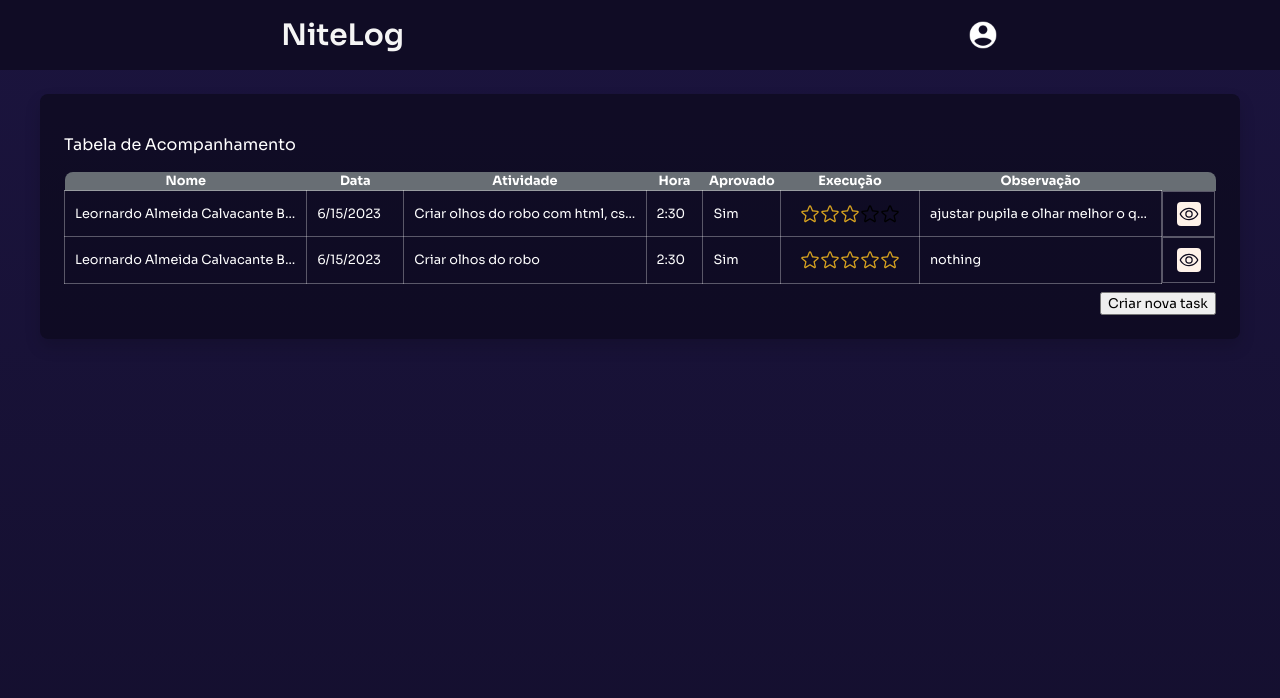
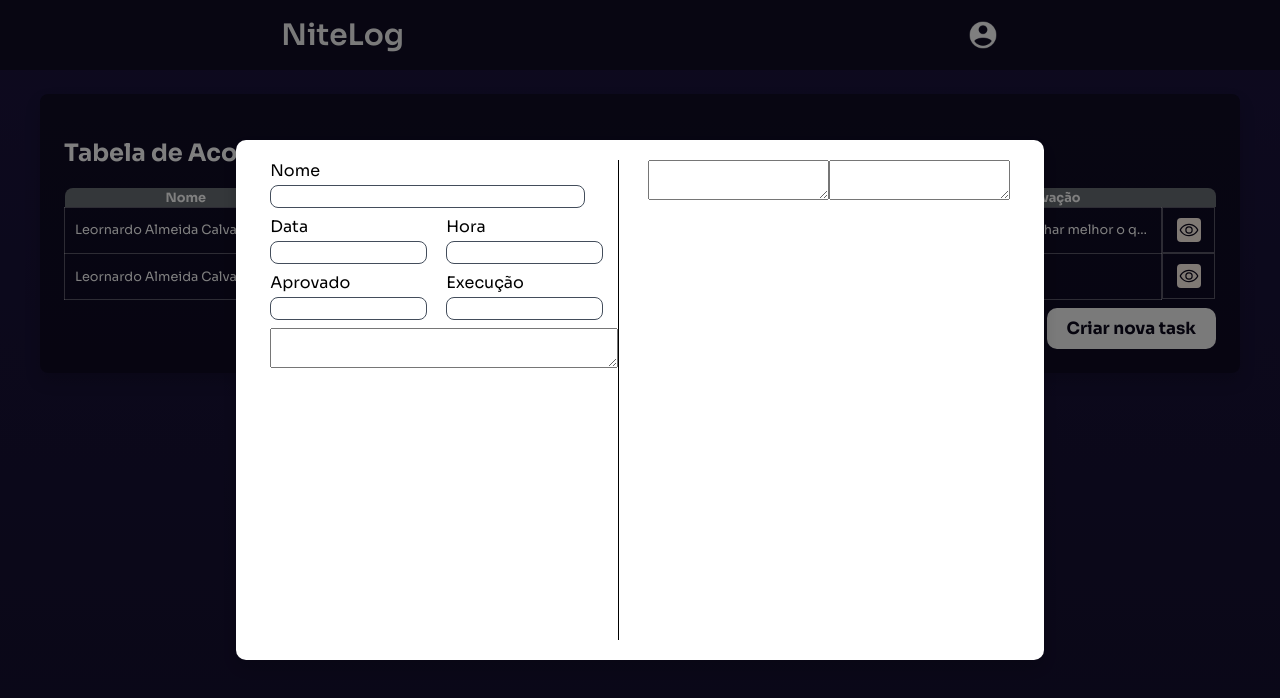
Before and after one commit to Filipe-Santos17/nite-log, a React (Create React App) app: page /tabela in a window 1280 px wide. Both pictures are taken after a click on the button "Criar nova task". Shown: the top 698 px of the page. Built offline with nearby package versions, Linux system fonts and the light colour scheme.

Commit message:
update modal and stars icons

```diff
--- /dev/null
+++ b/src/modules/user-tabela/components/button.tsx
@@ -0,0 +1,12 @@
+import React from "react";
+
+interface BtnComponent extends React.DetailedHTMLProps<React.ButtonHTMLAttributes<HTMLButtonElement>, HTMLButtonElement>  {
+    text: string,
+    othersClasses?: string
+}
+
+export default function Button({text, othersClasses = "", ...props}: BtnComponent){
+    return (
+        <button className={`filled-btn ${othersClasses}`} {...props}>{text}</button>
+    )
+}
--- /dev/null
+++ b/src/modules/user-tabela/components/input.tsx
@@ -0,0 +1,15 @@
+import React from "react";
+
+interface InputComponent extends React.DetailedHTMLProps<React.InputHTMLAttributes<HTMLInputElement>, HTMLInputElement>  {
+    title: string,
+    id: string,
+}
+
+export default function Input({title, id, ...props}: InputComponent){
+    return(
+        <div className="input-component">
+            <label htmlFor={id}>{title}</label>
+            <input id={id} {...props}/>
+        </div>
+    )
+}
--- /dev/null
+++ b/src/modules/user-tabela/components/modal.tsx
@@ -0,0 +1,43 @@
+import React from "react"
+import Input from "./input"
+
+interface ModalProps {
+    open: boolean,
+    setOpen: React.Dispatch<React.SetStateAction<boolean>>,
+}
+
+export default function Modal({open, setOpen}: ModalProps){
+
+    function handleClickModal(e: React.MouseEvent<HTMLElement, MouseEvent>){
+        if(e.target === e.currentTarget){
+            setOpen(false)
+        }
+    }
+
+    return (
+        <>
+            {open && (
+                <section className="modal-box" onClick={handleClickModal}>
+                    <div className="modal-content modal-table">
+                        <div className="box-one">
+                            <Input type="text" id="name" title="Nome"/>
+                            <section>
+                                <Input type="text" id="name" title="Data"/>
+                                <Input type="text" id="name" title="Hora"/>
+                            </section>
+                            <section>
+                                <Input type="text" id="name" title="Aprovado"/>
+                                <Input type="text" id="name" title="Execução"/>
+                            </section>
+                            <textarea name="" id=""></textarea>
+                        </div>
+                        <div>
+                            <textarea name="" id=""></textarea>
+                            <textarea name="" id=""></textarea>
+                        </div>
+                    </div>
+                </section>
+            )}
+        </>
+    )
+}
--- a/src/modules/user-tabela/components/starIcon.tsx
+++ b/src/modules/user-tabela/components/starIcon.tsx
@@ -7,8 +7,8 @@ type propsStarIcon = {
 
 export default function StarIcon({ nota, pos }: propsStarIcon) {
   return (
-    <svg xmlns="http://www.w3.org/2000/svg" width="32" height="32" fill={nota > pos ? "#daa520" : "#000"} viewBox="0 0 256 256">
-      <path d="M239.18,97.26A16.38,16.38,0,0,0,224.92,86l-59-4.76L143.14,26.15a16.36,16.36,0,0,0-30.27,0L90.11,81.23,31.08,86a16.46,16.46,0,0,0-9.37,28.86l45,38.83L53,211.75a16.38,16.38,0,0,0,24.5,17.82L128,198.49l50.53,31.08A16.4,16.4,0,0,0,203,211.75l-13.76-58.07,45-38.83A16.43,16.43,0,0,0,239.18,97.26Zm-15.34,5.47-48.7,42a8,8,0,0,0-2.56,7.91l14.88,62.8a.37.37,0,0,1-.17.48c-.18.14-.23.11-.38,0l-54.72-33.65a8,8,0,0,0-8.38,0L69.09,215.94c-.15.09-.19.12-.38,0a.37.37,0,0,1-.17-.48l14.88-62.8a8,8,0,0,0-2.56-7.91l-48.7-42c-.12-.1-.23-.19-.13-.5s.18-.27.33-.29l63.92-5.16A8,8,0,0,0,103,91.86l24.62-59.61c.08-.17.11-.25.35-.25s.27.08.35.25L153,91.86a8,8,0,0,0,6.75,4.92l63.92,5.16c.15,0,.24,0,.33.29S224,102.63,223.84,102.73Z"></path>
+    <svg viewBox="0 0 16 15" fill="none" xmlns="http://www.w3.org/2000/svg">
+      <path d="M7.04894 0.92705C7.3483 0.00573921 8.6517 0.00573969 8.95106 0.92705L10.0206 4.21885C10.1545 4.63087 10.5385 4.90983 10.9717 4.90983H14.4329C15.4016 4.90983 15.8044 6.14945 15.0207 6.71885L12.2205 8.75329C11.87 9.00793 11.7234 9.4593 11.8572 9.87132L12.9268 13.1631C13.2261 14.0844 12.1717 14.8506 11.388 14.2812L8.58778 12.2467C8.2373 11.9921 7.7627 11.9921 7.41221 12.2467L4.61204 14.2812C3.82833 14.8506 2.77385 14.0844 3.0732 13.1631L4.14277 9.87132C4.27665 9.4593 4.12999 9.00793 3.7795 8.75329L0.979333 6.71885C0.195619 6.14945 0.598395 4.90983 1.56712 4.90983H5.02832C5.46154 4.90983 5.8455 4.63087 5.97937 4.21885L7.04894 0.92705Z" fill={nota > pos ? "#daa520" : "#000"} />
     </svg>
   )
 }
--- a/src/modules/user-tabela/style/style.css
+++ b/src/modules/user-tabela/style/style.css
@@ -87,3 +87,67 @@
     border-top-right-radius: 0.5rem;
   }
 }
+
+.titulo-page{
+  color: #FFF;
+}
+
+.modal-box{
+  width: 100vw;
+  height: 100vh;
+  display: flex;
+  align-items: center;
+  justify-content: center;
+}
+
+.modal-table{
+  background-color: #FFF;
+  width: 60%; /*80*/
+  height: 60%; /*60*/
+  margin: 0;
+  display: flex;
+  align-items: stretch;
+  justify-content: space-around;
+}
+
+.box-one{
+  display: flex;
+  flex-direction: column;
+  max-width: 50%;
+  gap: .5rem;
+  border-right: 1px solid #000;
+
+  section{
+    display: flex;
+    align-items: center;
+    gap: .25rem;
+    justify-content: space-around;
+  }
+}
+
+/*input*/
+.input-component {
+  display: flex;
+  flex-direction: column;
+  gap: .25rem;
+  align-items: flex-start;
+
+  input{
+    width: 90%;
+    font-size: 0.875rem;
+    font-weight: 400;
+    line-height: 1.5;
+    padding: 0;
+    /* padding: 8px 12px; */
+    border-radius: 8px;
+    /* color: rgb(199, 208, 221); */
+    /* background: rgb(28, 32, 37); */
+    color: #000;
+    border: 1px solid rgb(67, 77, 91);
+  }
+}
+
+.input-component:focus {
+  border-color: rgb(51, 153, 255);
+  box-shadow: rgb(0, 114, 229) 0px 0px 0px 3px;
+}
--- a/src/modules/user-tabela/table.tsx
+++ b/src/modules/user-tabela/table.tsx
@@ -1,12 +1,20 @@
-import React from "react"
+import React, {useState} from "react"
 import "./style/style.css"
 import HeaderWithIcon from "../core/components/header/HeaderWithIcon"
 import { navigate } from "wouter/use-browser-location"
 import TrLine from "./components/trLine"
+import Button from "./components/button"
+import Modal from "./components/modal"
 
 import data from "./data-fake.json"
 
 export default function TabelaAvaliador() {
+
+  const [modalIsOpen, setModalIsOpen] = useState(false)
+
+  function handleSetModal(){
+    setModalIsOpen(prev => !prev)
+  }
 
   return (
     <>
@@ -16,7 +24,7 @@ export default function TabelaAvaliador() {
 
       <section className="container-table card-container">
         <section className="box-table">
-          <p style={{color: "white"}}>Tabela de Acompanhamento</p>
+          <h2 className="titulo-page">Tabela de Acompanhamento</h2>
           <table className="tabela-main">
             <thead className="header-table">
               <tr>
@@ -40,10 +48,9 @@ export default function TabelaAvaliador() {
           </table>
         </section>
         <footer>
-          <button>
-            Criar nova task
-          </button>
+          <Button text="Criar nova task" onClick={handleSetModal}/>
         </footer>
+        <Modal open={modalIsOpen} setOpen={setModalIsOpen}/>
       </section>
     </>
   )
```
